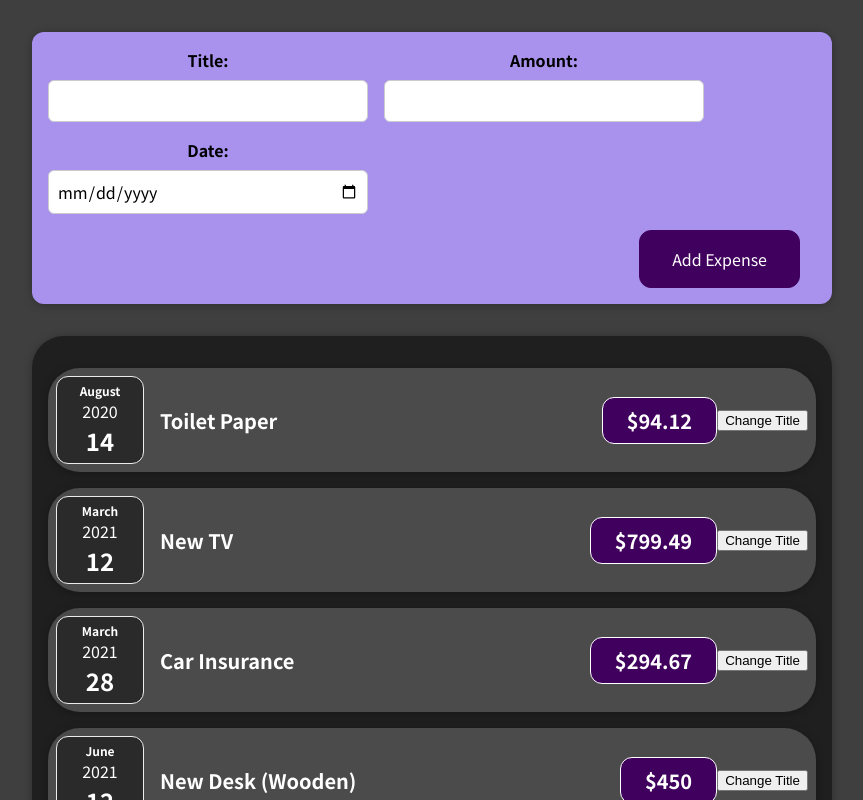
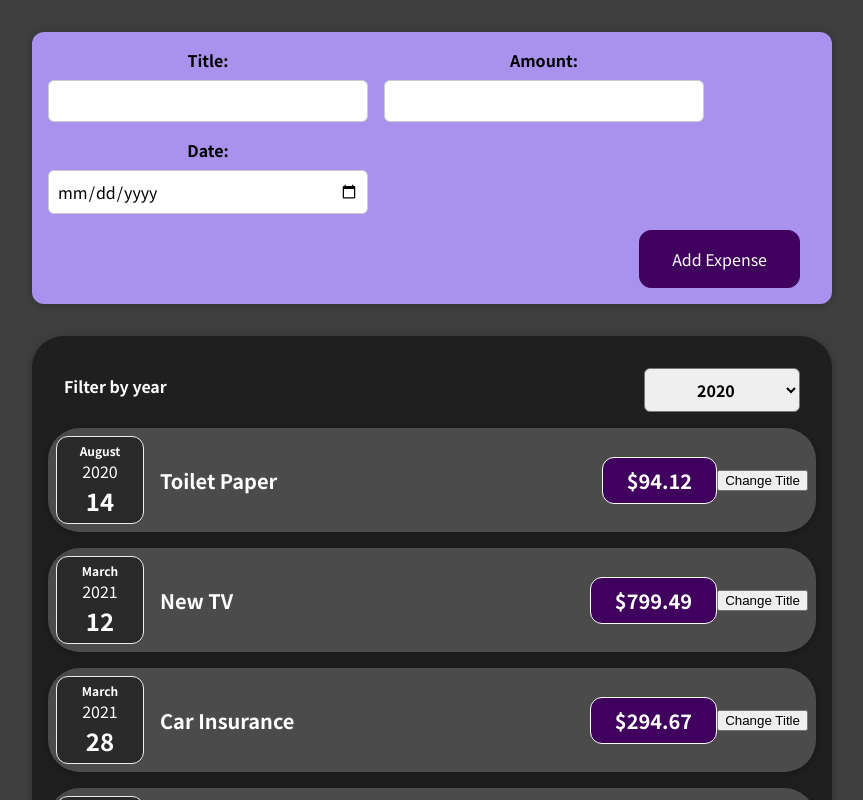
Before and after one commit to dcmallett/ReactJS-Basics-Expenses-Project, a React (Create React App) app: page / in a window 1280 px wide. Shown: the top 800 px of the page, without its empty margins (208-1071 px from the left). Built offline with nearby package versions, Linux system fonts and the light colour scheme.

Commit message:
Added the ExpenseFilter component

```diff
--- /dev/null
+++ b/src/components/Expenses/ExpenseFilter.css
@@ -0,0 +1,24 @@
+.expense-filter {
+    color: white;
+    padding: 0 1rem;
+}
+
+.expense-filter__control {
+    display: flex;
+    width: 100%;
+    align-items: center;
+    justify-content: space-between;
+    margin: 1rem 0;
+}
+
+.expense-filter label {
+    font-weight: bold;
+    margin-bottom: 0.5rem;
+}
+
+.expense-filter select {
+    font: inherit;
+    padding: 0.5rem 3rem;
+    font-weight: bold;
+    border-radius: 6px;
+}
--- /dev/null
+++ b/src/components/Expenses/ExpenseFilter.jsx
@@ -0,0 +1,24 @@
+import './ExpenseFilter.css';
+
+const ExpenseFilter = (props) => {
+
+    const dropDownChangeHandler = (event) => {
+        props.onChangeFilter(event.target.value)
+    }
+
+    return (
+        <div className="expense-filter">
+            <div className="expense-filter__control">
+                <label>Filter by year</label>
+                <select value={props.selected} onChange={dropDownChangeHandler}>
+                    <option value='2022'>2022</option>
+                    <option value='2021'>2021</option>
+                    <option value='2020'>2020</option>
+                    <option value='2019'>2019</option>
+                </select>
+            </div>
+        </div>
+    );
+}
+
+export default ExpenseFilter;
--- a/src/components/Expenses/Expenses.jsx
+++ b/src/components/Expenses/Expenses.jsx
@@ -1,11 +1,25 @@
+import { useState } from 'react';
 import ExpenseItem from './ExpenseItem';
+import ExpenseFilter from './ExpenseFilter';
+
 import BaseCard from '../UI/BaseCard';
 
 import './Expenses.css';
 
+
 const Expenses = (props) => {
+
+    const [filterYear, setFilteredYear] = useState('2020');
+
+    const filterChangeHandler = (selectedYear) => {
+        setFilteredYear(selectedYear);
+    };
+
+
+
     return (
         <BaseCard className="expenses">
+            <ExpenseFilter selected={filterYear} onChangeFilter={filterChangeHandler} />
             <ExpenseItem
             //so here we are passing in attributes to our ExpenseItem Component
             //the property value on the left i.e expenseTitle Can be anything
```
Also changed, not shown: 1 other file (tests, documents, lock files or other folders).
